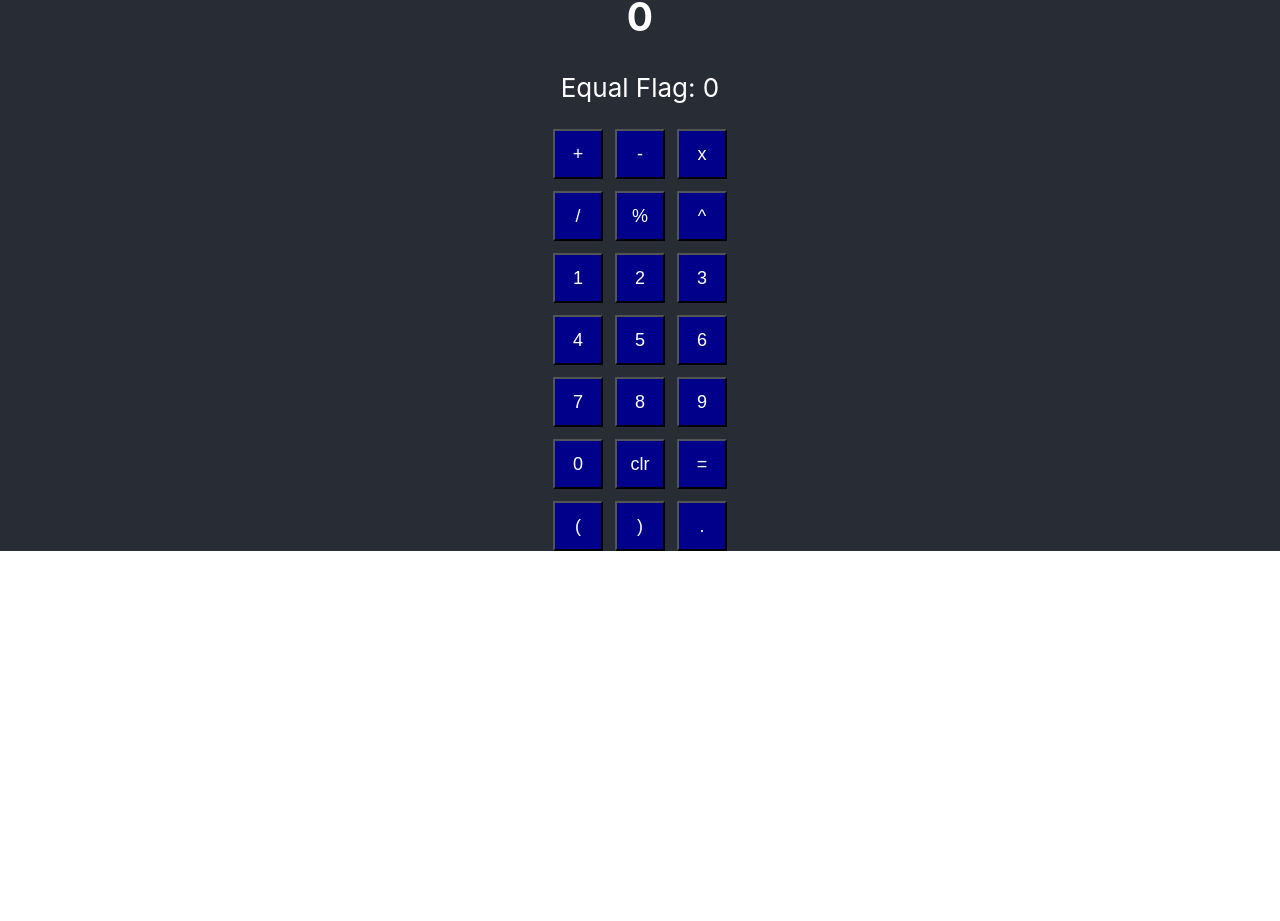
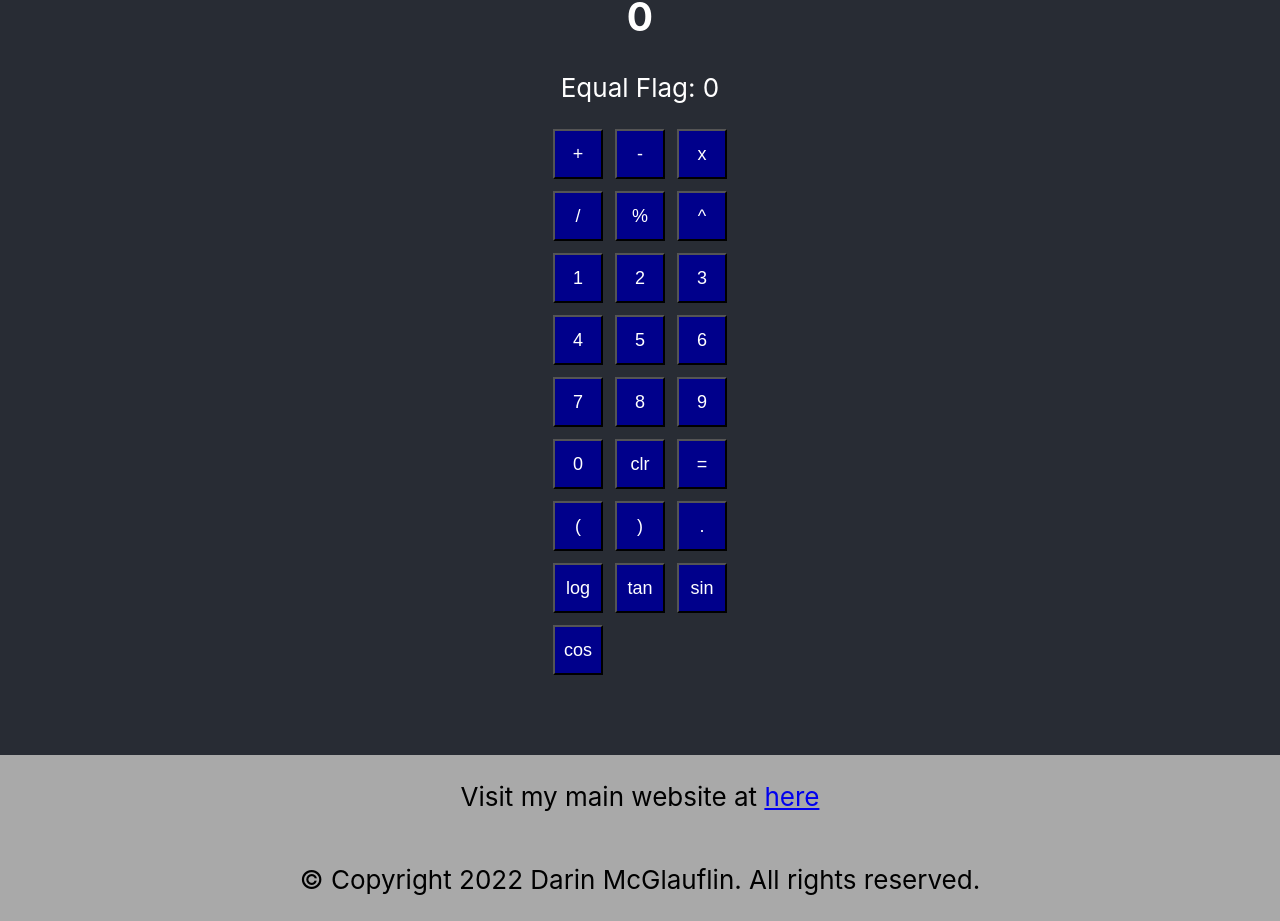
Before and after one commit to cmcglau/Calculator, a React (Create React App) app: page / in a window 1280 px wide. Shown: the part 255-1176 px from the top of the page. Before the commit the page ends 806 px from the top, so only its background shows below. Built offline with nearby package versions, Linux system fonts and the light colour scheme.

Commit message:
Updated with more buttons

```diff
--- a/src/App.css
+++ b/src/App.css
@@ -22,6 +22,21 @@
   justify-content: center;
   font-size: calc(10px + 2vmin);
   color: white;
+}
+
+.cal {
+  margin-bottom: 10vh;
+}
+
+.footer {
+  background-color: darkgray;
+  min-height: 10vh;
+  display: flex;
+  flex-direction: column;
+  align-items: center;
+  justify-content: center;
+  font-size: calc(10px + 2vmin);
+  color: black;
 }
 
 .App-link {
--- a/src/App.js
+++ b/src/App.js
@@ -1,6 +1,7 @@
 import React, {useState} from 'react';
 import './App.css';
 import Calculator from './Calculator';
+import Footer from './Footer';
 
 function App() {
    return (
@@ -10,6 +11,7 @@ function App() {
         <p> This is a little project calculator project that I made.  I hope you enjoy it! </p>
         <Calculator />
       </header>
+      <Footer />
     </div>
   );
 }
--- a/src/Calculator.jsx
+++ b/src/Calculator.jsx
@@ -1,7 +1,8 @@
 import React, {useState} from "react";
 import './App.css';
 const symbols = ["+","-","x","/","%","^", "1", "2", "3", "4",
-"5", "6", "7", "8" ,"9", "0","clr", "=", "(", ")", "."];
+"5", "6", "7", "8" ,"9", "0","clr", "=", "(", ")", ".","log",
+"tan","sin","cos"];
 
 
 const Calculator = () => {
@@ -12,13 +13,13 @@ const Calculator = () => {
     const [equalFlag, setEqualflag] = React.useState(0);
 
     return (
-        <div>
+        <div className="cal">
             <h2> {equationStr} </h2>
             {/*<h2> Equation: {equation} </h2>*/}
             <h2> {comp} </h2>
             <p> {symb} </p>
             <p> Equal Flag: {equalFlag} </p>
-            <div class = "wrapper">
+            <div className = "wrapper">
                 {symbols.map((symbol) => {
                 const handleSymb = () => {
                 // If Clear, then clear everything
--- /dev/null
+++ b/src/Footer.jsx
@@ -0,0 +1,12 @@
+import React from "react";
+
+const Footer = () => {
+    return (
+        <div className="footer">
+            <p> Visit my main website at <a href="https://www.darin-mcglauflin.com">here</a> </p>
+            <p>&#169; Copyright 2022 Darin McGlauflin. All rights reserved. </p>
+        </div>
+    );
+}
+
+export default Footer;
```
